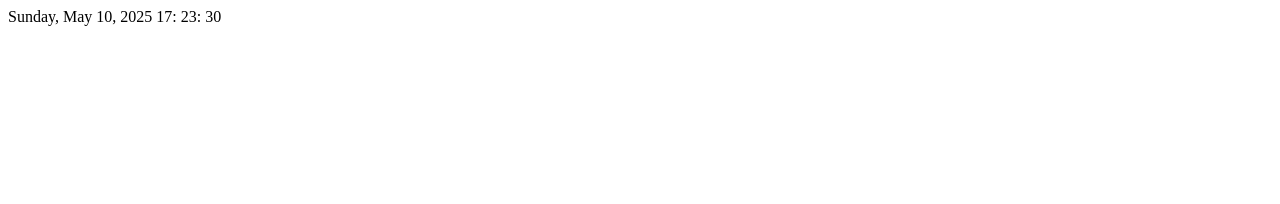
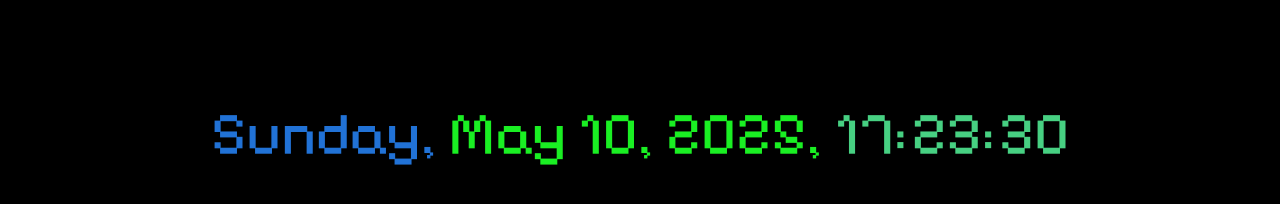
Before and after one commit to prathamesh32003/JavaScript, a plain HTML site: page Clock/index.html in a window 1280 px wide. Drawn offline with Linux system fonts and the light colour scheme.

Commit message:
Added custom fonts and random colors for different parts of time

```diff
--- a/Clock/index.html
+++ b/Clock/index.html
@@ -1,6 +1,9 @@
 <!doctype html>
 <html lang="en">
   <head>
+    <ink rel="preconnect" href="https://fonts.googleapis.com">
+    <link rel="preconnect" href="https://fonts.gstatic.com" crossorigin>
+    <link href="https://fonts.googleapis.com/css2?family=Pixelify+Sans:wght@400..700&display=swap" rel="stylesheet">
     <link rel="stylesheet" href="style.css" />
     <meta charset="UTF-8" />
     <meta name="viewport" content="width=device-width, initial-scale=1.0" />
--- a/Clock/script.js
+++ b/Clock/script.js
@@ -28,6 +28,12 @@ let months = [
 ];
 
 document.addEventListener("DOMContentLoaded", () => {
+  day.style.color = `rgb(${[1, 2, 3].map((x) => (Math.random() * 256) | 0)})`;
+  date.style.color = `rgb(${[1, 2, 3].map((x) => (Math.random() * 256) | 0)})`;
+  hour.style.color =
+    minutes.style.color =
+    seconds.style.color =
+      `rgb(${[1, 2, 3].map((x) => (Math.random() * 256) | 0)})`;
   setClockTime();
 });
 
@@ -39,7 +45,8 @@ function setClockTime() {
     " " +
     currentTime.getDate() +
     ", " +
-    currentTime.getFullYear();
+    currentTime.getFullYear() +
+    ", ";
   hour.textContent = currentTime.getHours() + ":";
   seconds.textContent = currentTime.getSeconds();
   minutes.textContent = currentTime.getMinutes() + ":";
--- a/Clock/style.css
+++ b/Clock/style.css
@@ -0,0 +1,13 @@
+body {
+  background-color: black;
+}
+.clock {
+  text-align: center;
+  padding-top: 90px;
+}
+
+span {
+  font-family: "Pixelify Sans", sans-serif;
+  font-size: 60px;
+  font-style: normal;
+}
```
